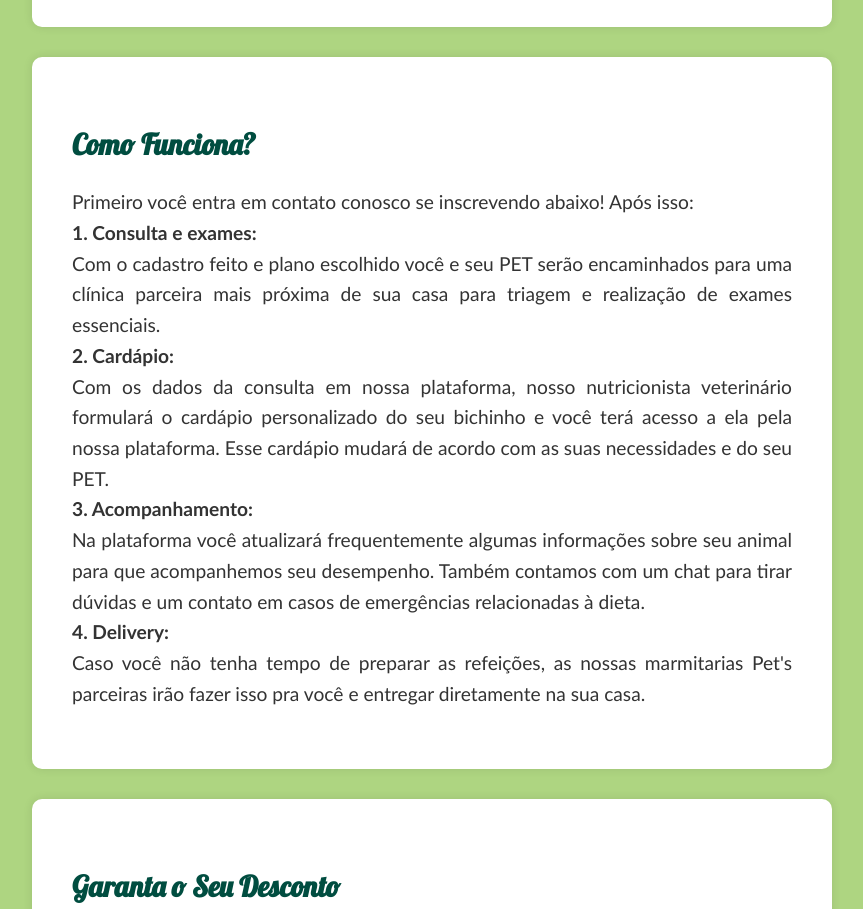
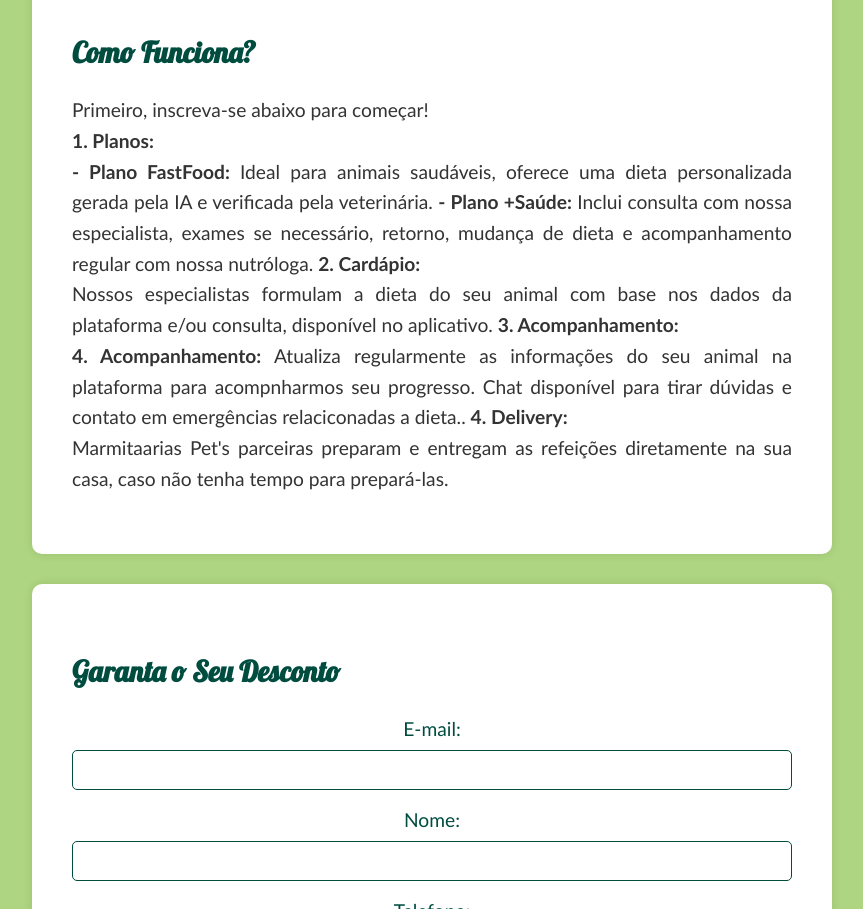
Before and after one commit to ajota222/PetNat-, a plain HTML site: page index.html in a window 1280 px wide. Shown: the part 1037-1946 px from the top of the page, without its empty margins (208-1071 px from the left). Drawn offline with Linux system fonts and the light colour scheme; a web font is replaced by a local one.

Commit message:
Update index.html

```diff
--- a/index.html
+++ b/index.html
@@ -227,7 +227,7 @@ import { getAnalytics } from "firebase/analytics";
         <div class="reasons-section">
             <p>
                 <strong>Por que alimentação natural?</strong><br>
-                A alimentação natural oferece diversos benefícios para a saúde dos seus animais de estimação, incluindo economia em relação às rações terapêuticas, controle de patologias metabólicas e crônicas, melhor hidratação, fortalecimento do sistema imunológico, redução de doenças de pele, pelagem mais saudável, menos distúrbios digestivos, peso saudável, carga glicêmica menor, fezes reduzidas e mais.
+Alimentação natural é essencial porque nutre o corpo, fortalece a saúde e previne doenças, além de ser mais sustentável e menos processada.
             </p>
             <ul>
                 <li> Economia em detrimento às rações terapêuticas.</li>
@@ -246,16 +246,18 @@ import { getAnalytics } from "firebase/analytics";
         <div class="how-it-works-section">
             <h2>Como Funciona?</h2>
             <p class="how-it-works-text">
-                Primeiro você entra em contato conosco se inscrevendo abaixo! Após isso:<br>
-                <strong>1. Consulta e exames:</strong><br>
-                Com o cadastro feito e plano escolhido você e seu PET serão encaminhados para uma clínica parceira mais próxima de sua casa para triagem e realização de exames essenciais.<br>
+                Primeiro, inscreva-se abaixo para começar!<br>
+                <strong>1. Planos:</strong><br>
+<strong> - Plano FastFood:</strong> Ideal para animais saudáveis, oferece uma dieta personalizada gerada pela IA e verificada pela veterinária.
+               <strong> - Plano +Saúde:</strong>
+                Inclui consulta com nossa especialista, exames se necessário, retorno, mudança de dieta e acompanhamento regular com nossa nutróloga.
                 <strong>2. Cardápio:</strong><br>
-                Com os dados da consulta em nossa plataforma, nosso nutricionista veterinário formulará o cardápio personalizado do seu bichinho e você terá acesso a ela pela nossa plataforma. Esse cardápio mudará de acordo com as suas necessidades e do seu PET.<br>
-                <strong>3. Acompanhamento:</strong><br>
-                Na plataforma você atualizará frequentemente algumas informações sobre seu animal para que acompanhemos seu desempenho. Também contamos com um chat para tirar dúvidas e um contato em casos de emergências relacionadas à dieta.<br>
+Nossos especialistas formulam a dieta do seu animal com base nos dados da plataforma e/ou consulta, disponível no aplicativo.                <strong>3. Acompanhamento:</strong><br>
+<strong>4. Acompanhamento:</strong>
+                Atualiza regularmente as informações do seu animal na plataforma para acompnharmos seu progresso.
+                Chat disponível para tirar dúvidas e contato em emergências relaciconadas a dieta..
                 <strong>4. Delivery:</strong><br>
-                Caso você não tenha tempo de preparar as refeições, as nossas marmitarias Pet's parceiras irão fazer isso pra você e entregar diretamente na sua casa.
-            </p>
+Marmitaarias Pet's parceiras preparam e entregam as refeições diretamente na sua casa, caso não tenha tempo para prepará-las.            </p>
         </div>
 
         <div class="discount-section">
```
